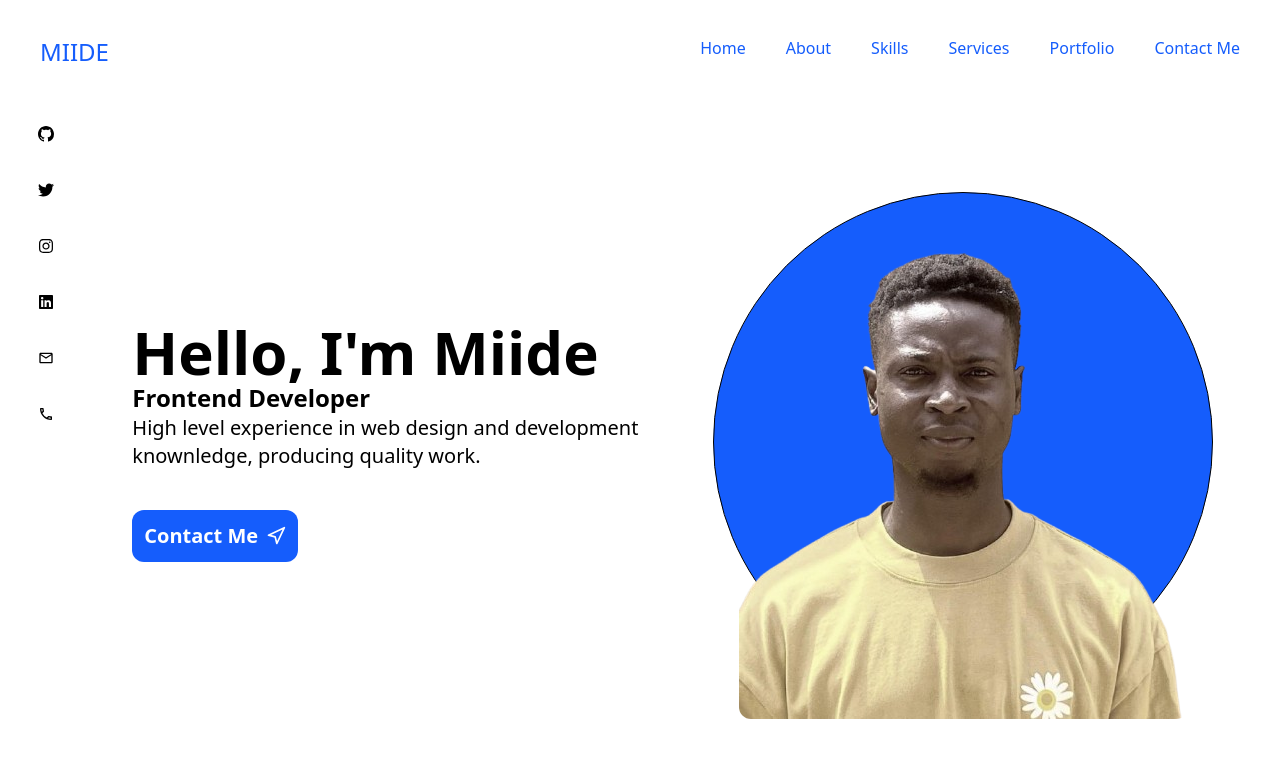
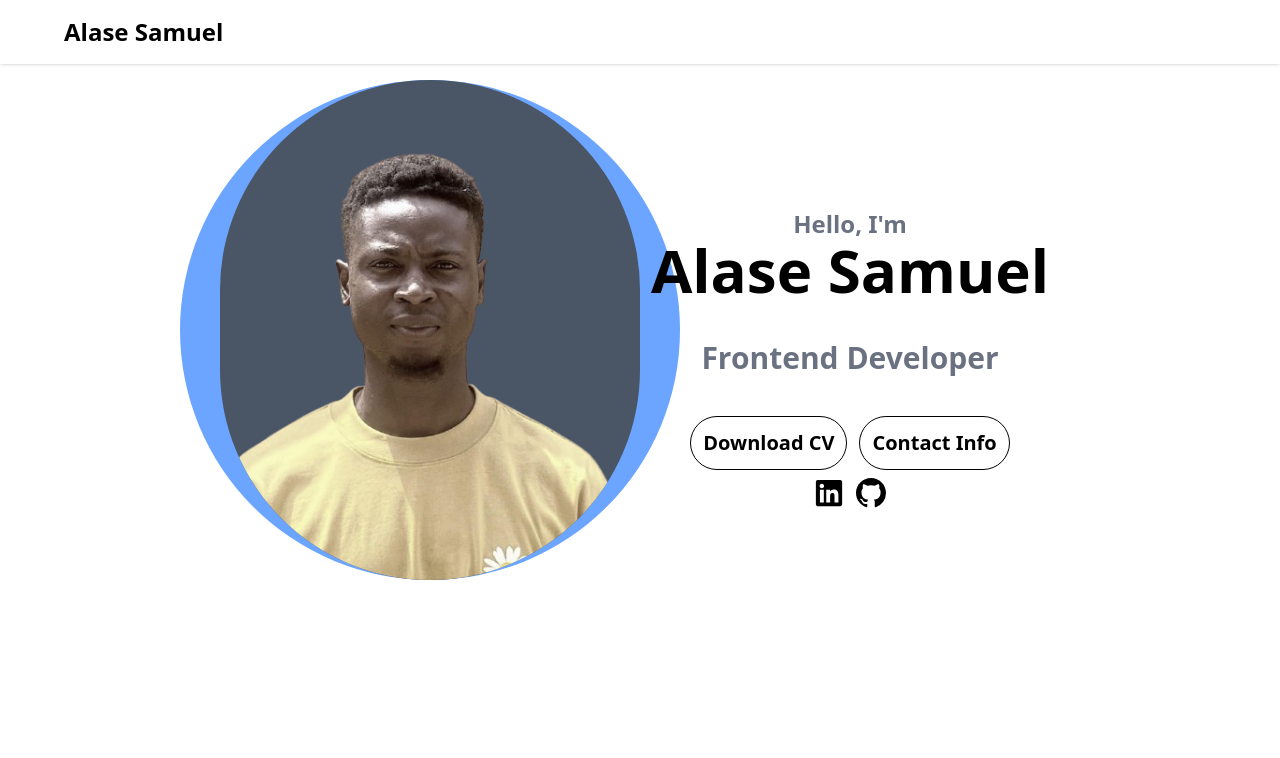
Before and after one commit to hademidey/PortFolio, a React (Vite) app: page / in a window 1280 px wide. Shown: the top 758 px of the page. Built offline with nearby package versions, Linux system fonts and the light colour scheme.

Commit message:
nav change

```diff
--- a/src/App.jsx
+++ b/src/App.jsx
@@ -7,7 +7,7 @@ function App() {
     <div>
       <Navbar />
       <div className="flex ">
-      <SideNav />
+      {/* <SideNav /> */}
       <Main />
       </div>
     </div>
--- a/src/Components/Main.jsx
+++ b/src/Components/Main.jsx
@@ -1,32 +1,55 @@
 import React from "react";
+import { FaLinkedin } from "react-icons/fa";
+import { BsGithub } from "react-icons/bs";
 import { LuNavigation } from "react-icons/lu";
 
 export default function Main() {
   return (
-    <div className="w-full flex mt-20 px-10  justify-center items-center">
-      <div className=" w-1/2">
-        <span className="text-6xl font-semibold">Hello, I'm Miide</span>
-        <br />
-        <span className="text-2xl mt-7 font-semibold">Frontend Developer</span>
-        <p className="text-xl ">
-          High level experience in web design and development knownledge,
-          producing quality work.
-        </p>
-        <button className="text-xl mt-10 bg-blue-600 p-3 rounded-xl flex text-white items-center justify-between gap-2 font-semibold">
-          Contact Me <LuNavigation className="text-white" />
-        </button>
-      </div>
-
-      <div className="w-1/2 flex justify-center relative items-center " >
-        <div className="bg-blue-600 w-[500px] h-[500px] absolute -z-10 border rounded-full"></div>
+    <div className="w-full flex mt-20 md:px-55 px-10 flex-col md:flex-row justify-center items-center ">
+      <div className="md:w-1/2 flex justify-center relative items-center ">
+        <div className="md:bg-blue-500/70 w-[500px] h-[500px] absolute -z-10 rounded-full"></div>
         <div className="">
           <img
             src="img/image.png"
             alt=""
-            className="w-full h-full rounded-b-xl object-cover  border-blue-500"
+            className="w-[500px] h-[400px] md:h-[500px] -z-10  bg-gray-600 object-cover rounded-full md:border-blue-500"
           />
+        </div>
+      </div>
+
+      <div className=" md:w-1/2 flex mt-14 flex-col justify-center items-center">
+        <span className="md:text-2xl font-semibold text-xl  text-gray-500">
+          Hello, I'm
+        </span>
+        <span className="md:text-6xl font-semibold text-3xl flex items-center ">
+          Alase Samuel
+        </span>
+        <span className="md:text-3xl md:mt-10  text-3xl text-gray-500 font-bold">
+          Frontend Developer
+        </span>
+        {/* <p className="md:text-2xl   ">
+          High level experience in web design and development knownledge,
+          producing quality work.
+        </p> */}
+        <div className="flex justify-center items-center gap-3">
+          <button className="md:text-xl mt-10  p-3 rounded-4xl flex text-black items-center justify-between border gap-2 font-semibold">
+            Download CV
+          </button>
+
+          <button className="md:text-xl mt-10  p-3 rounded-4xl flex text-black items-center justify-between gap-2  border font-semibold">
+            Contact Info
+          </button>
+        </div>
+
+        <div className="flex justify-center items-center mt-2 text-3xl gap-3 ">
+          <FaLinkedin />
+          <BsGithub />
         </div>
       </div>
     </div>
   );
 }
+
+{
+  /* <LuNavigation className="text-white" /> */
+}
--- a/src/Components/Navbar.jsx
+++ b/src/Components/Navbar.jsx
@@ -1,19 +1,88 @@
-import React from "react";
+import { useEffect, useState } from 'react';
+import { MdOutlineMail } from "react-icons/md";
 
 export default function Navbar() {
+  const [loaded, setLoaded] = useState(false);
+
+  useEffect(() => {
+    setTimeout(() => setLoaded(true), 100);
+  }, []);
+
   return (
-    <nav className="flex justify-between px-10 mt-5 py-4 ">
-      <span className="text-2xl text-blue-600">MIIDE</span>
-      <div>
-        <ul className="flex justify-center gap-10 text-blue-600 ">
-          <li>Home</li>
-          <li>About</li>
-          <li>Skills</li>
-          <li>Services</li>
-          <li>Portfolio</li>
-          <li>Contact Me</li>
-        </ul>
+    <nav
+      className={`fixed w-full top-0 z-50 bg-white px-6 py-4 shadow transition-transform duration-700 ease-out ${
+        loaded ? 'translate-y-0' : '-translate-y-40'
+      }`}
+    >
+      <div className="flex justify-between items-center px-10">
+        {/* <h1 className="text-xl font-bold text-blue-500">ALASE SAMUEL ADEMIDE</h1> */}
+        {/* <ul className="flex space-x-6 text-blue-500 font-medium">
+          <li className="hover:text-blue-700 transition duration-300 cursor-pointer">Home</li>
+          <li className="hover:text-blue-700 transition duration-300 cursor-pointer">About</li>
+          <li className="hover:text-blue-700 transition duration-300 cursor-pointer">Contact</li>
+          <li className="hover:text-blue-700 transition duration-300 cursor-pointer">Portfolio</li> */}
+
+        {/* </ul> */}
+        <div className='flex justify-center items-center gap-2  font-semibold text-2xl'>
+        Alase Samuel
+        </div>
+
       </div>
     </nav>
   );
 }
+
+
+
+
+
+
+
+
+
+
+
+
+
+
+
+
+
+
+
+
+
+
+
+
+
+
+
+
+
+
+
+
+
+
+
+
+// import React from "react";
+
+// export default function Navbar() {
+//   return (
+//     <nav className="flex justify-between px-10 mt-5 py-4 ">
+//       <span className="text-2xl text-blue-600">ALASE SAMUEL ADEMIDE</span>
+//       <div>
+//         <ul className="flex justify-center gap-10 text-blue-600 ">
+//           <li>Home</li>
+//           <li>About</li>
+//           <li>Skills</li>
+//           <li>Services</li>
+//           <li>Portfolio</li>
+//           <li>Contact Me</li>
+//         </ul>
+//       </div>
+//     </nav>
+//   );
+// }
--- a/src/Components/SideNav.jsx
+++ b/src/Components/SideNav.jsx
@@ -7,12 +7,12 @@ import { MdOutlinePhone } from "react-icons/md";
 
 export default function SideNav() {
   return (
-    <div className="flex flex-col gap-10 mt-10 items-center justify-center w-[100px] h-[300px]">
+    <div className="flex flex-col gap-10 mt-60 items-center text-blue-700 justify-center w-[150px] h-full">
       <BsGithub />
       <FaTwitter />
       <FaInstagram />
       <FaLinkedin />
-      <MdOutlineMailOutline />
+
       <MdOutlinePhone />
     </div>
   );
```
